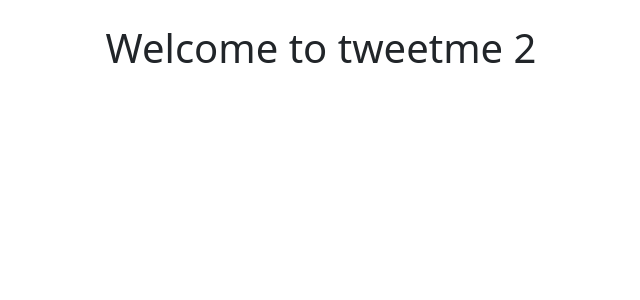
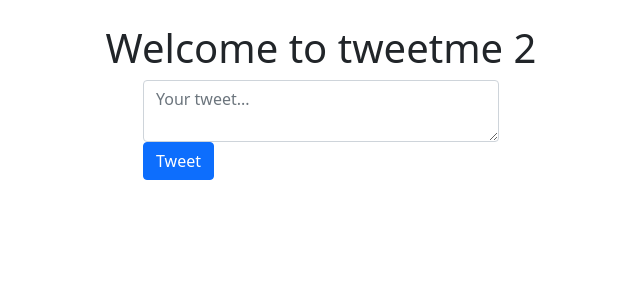
Before and after one commit to morteza06/Tweetme-2, a Django app: page / in a window 1280 px wide. Shown: the part 56-356 px from the top of the page, without its empty margins (319-959 px from the left). Run offline with Django 3.2, Linux system fonts and the light colour scheme; data that the repository does not hold is empty.

Commit message:
'23 - Tweet Form by Hand'

```diff
--- a/tweetme2/templates/pages/home.html
+++ b/tweetme2/templates/pages/home.html
@@ -10,19 +10,24 @@
         <h1>Welcome to tweetme 2</h1>
     </div>
 </div>
+
+<div class="row mb-3">
+    <div class="col-md-4 mx-auto col-10">
+        <form action="/create-tweet" class="form" method="POST">
+            {% csrf_token %}
+            <input type="hidden" value="/" name="next">
+            <textarea name="content" class="form-control"  placeholder="Your tweet..."></textarea>
+            <button class="btn btn-primary" type="submit">Tweet</button>
+        </form>
+    </div>
+</div>
+
+
 <div class="row" id="tweets">
     loading...
 </div>
 <script>
     const tweetElement = document.getElementById("tweets") // get an html element
-
-    //tweetElement.innerHTML = 'Loading...'
-    //var el1 = "<h1>Hi there 1</h1>"
-    //var el2 = "<h1>Hi there 2</h1>"
-    //var el3 = "<h1>Hi there 3</h1>"
-    //tweetElement.innerHTML = el1 + el2 + el3
-    //console.log(listItems)
-
     const xhr = new XMLHttpRequest()
     const method = 'GET' // "POST"
     const url = "/tweets"
--- a/tweets/views.py
+++ b/tweets/views.py
@@ -11,6 +11,7 @@ def home_view(request, *args, **kwargs):
 
 def tweet_create_view(request, *args, **kwargs):
     form = TweetForm(request.POST or None)
+    print('post data is',request.POST)
     if form.is_valid():
         obj = form.save(commit=False)
         # do other form related logic
```
